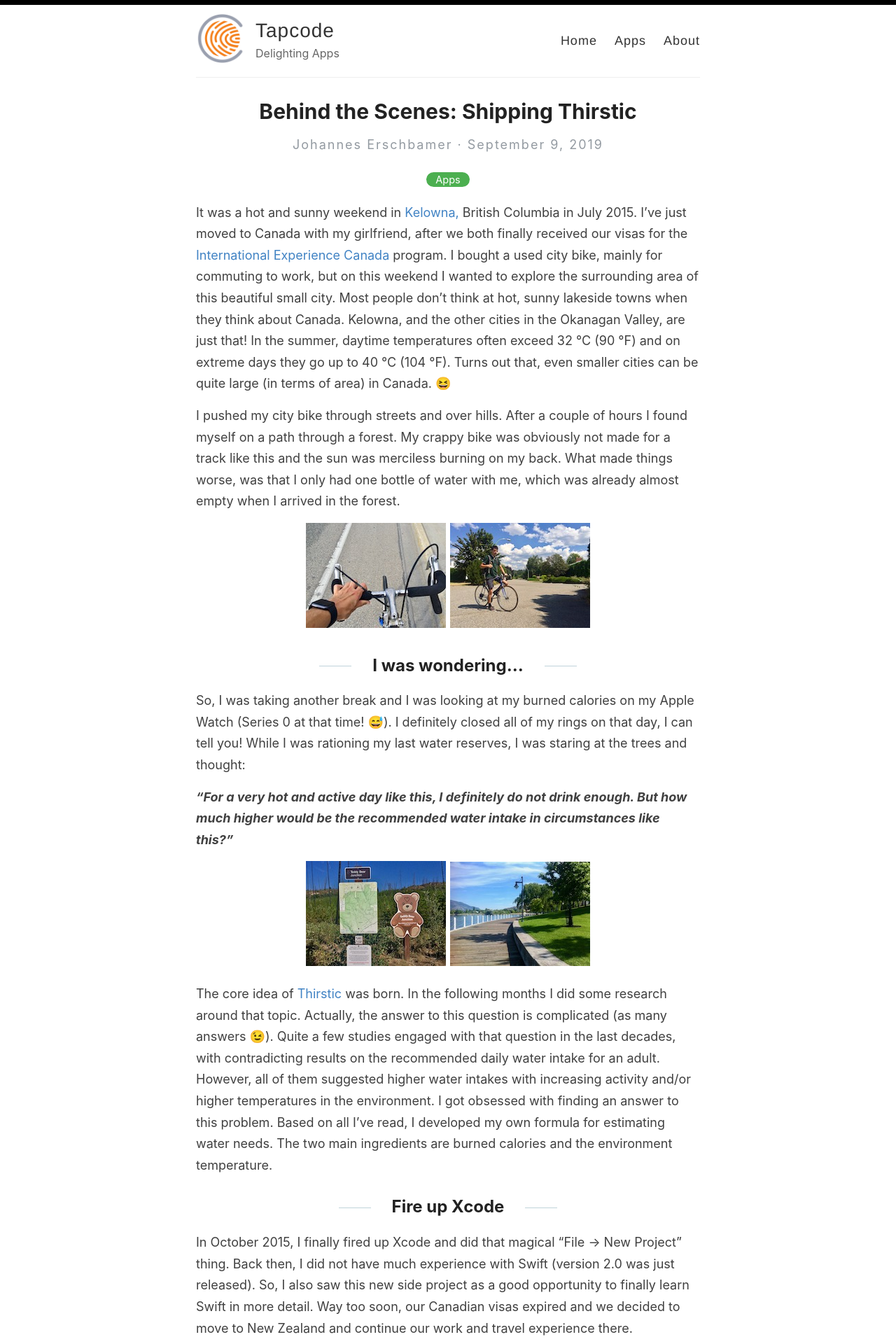
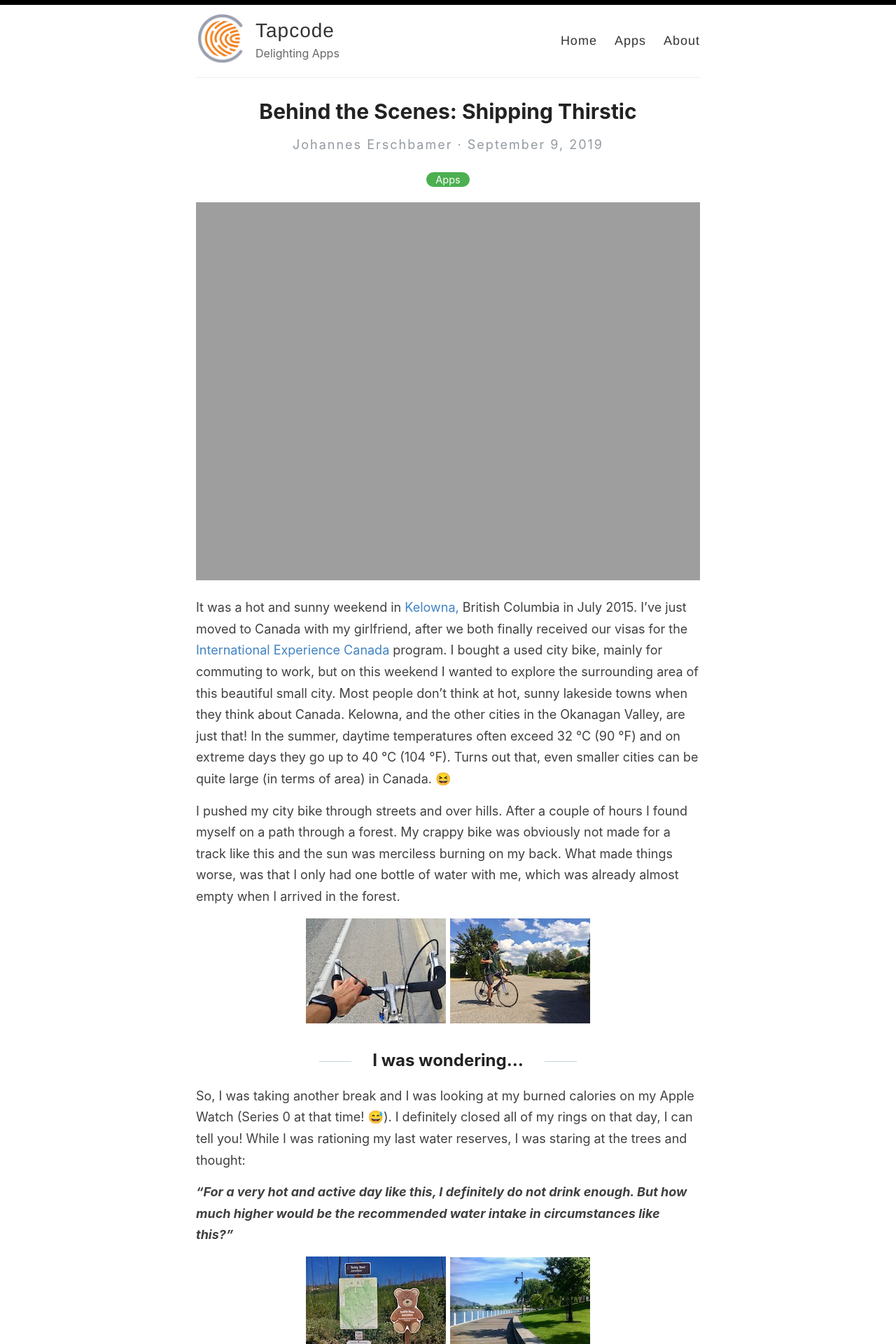
Before and after one commit to tapcode-apps/tapcode-webpage, a Jekyll site: the page built from _posts/2019-09-09-behind-the-scenes-shipping-thirstic.md, in a window 1280 px wide. Shown: the top 1920 px of the page at 70% size. Built offline with Jekyll 4.4.1, drawn with Linux system fonts in a browser that asks for light colours.

Commit message:
Add header image

```diff
--- a/_posts/2019-09-09-behind-the-scenes-shipping-thirstic.md
+++ b/_posts/2019-09-09-behind-the-scenes-shipping-thirstic.md
@@ -5,6 +5,8 @@
 excerpt: It was a hot and sunny weekend in Kelowna, British Columbia in July 2015. I've just moved to Canada with my girlfriend, after we both finally received our visas for the International Experience Canada program. I bought a used city bike, mainly for commuting to work, but on this weekend I wanted to explore the surrounding area of this beautiful small city.
 permalink: /2019/09/09/behind-the-scenes-shipping-thirstic-to-the-app-store/
 ---
+
+<a href="https://tapcode.co/images/kelowna_thumb.jpg"><img src="https://tapcode.co/images/kelowna.jpg" style="width:100%;" alt="Kelowna Lakeview"></a>
 
 It was a hot and sunny weekend in [Kelowna,](https://en.wikipedia.org/wiki/Kelowna) British Columbia in July 2015. I've just moved to Canada with my girlfriend, after we both finally received our visas for the [International Experience Canada](https://www.canada.ca/en/immigration-refugees-citizenship/services/work-canada/iec.html) program. I bought a used city bike, mainly for commuting to work, but on this weekend I wanted to explore the surrounding area of this beautiful small city. Most people don't think at hot, sunny lakeside towns when they think about Canada. Kelowna, and the other cities in the Okanagan Valley, are just that! In the summer, daytime temperatures often exceed 32 °C (90 °F) and on extreme days they go up to 40 °C (104 °F). Turns out that, even smaller cities can be quite large (in terms of area) in Canada. 😆
 
```
Also changed, not shown: images/kelowna_thumb.jpg (added), 1 other file.
